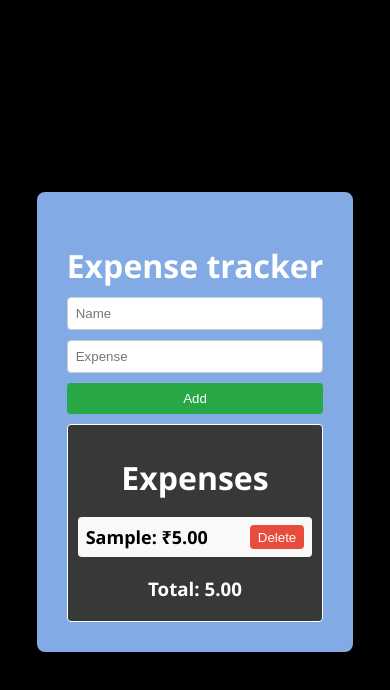
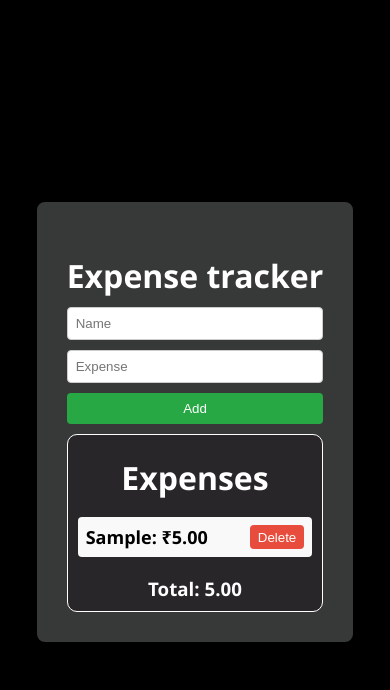
Before and after one commit to bldxspark/expensetracker, a plain HTML site: page index.html in a window 390 px wide. Both pictures are taken after typing "Sample", "5" into the empty fields and a click on the button "Add". Drawn offline with Linux system fonts and the light colour scheme.

Commit message:
Update style.css

```diff
--- a/style.css
+++ b/style.css
@@ -12,7 +12,7 @@ body {
 }
 
 .container {
-    background-color: rgb(130, 170, 229);
+    background-color: rgb(55, 57, 57);
     text-align: center;
     height: max-content;
     width: max-content;
@@ -58,7 +58,7 @@ button:hover {
     font-size: large;
 }
 #expense_cont{
-    background-color:rgb(55, 57, 57);
+    background-color:rgb(53, 42, 58);
     padding: 10px;
     border-radius: 4px;
     margin-top: 10px;
@@ -107,6 +107,14 @@ button:hover {
     #input_container button {
         width: auto;
     }
+    #expense_cont{
+        background-color:rgb(40, 38, 40);
+        padding-top: 0px;
+        padding: 0px 10px 0px 10px;
+        border-radius: 10px;
+        margin-top: 10px;
+        border: 1px solid white;
+    }
 }
 
 }
```
